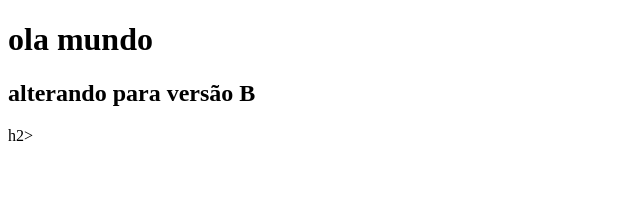
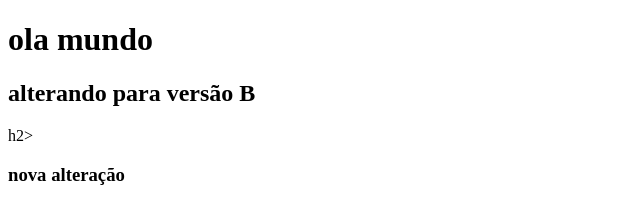
Before and after one commit to RomuloSantos-ads/git-aula-1, a plain HTML site: page index.html in a window 1280 px wide. Shown: the whole page, without its empty margins (0-640 px from the left). Drawn offline with Linux system fonts and the light colour scheme.

Commit message:
mais uma alteração

```diff
--- a/index.html
+++ b/index.html
@@ -8,5 +8,6 @@
 <body>
     <h1>ola mundo</h1>
     <h2>alterando para versão B</h2>h2>
+    <h3>nova alteração</h3>
 </body>
 </html>
```
